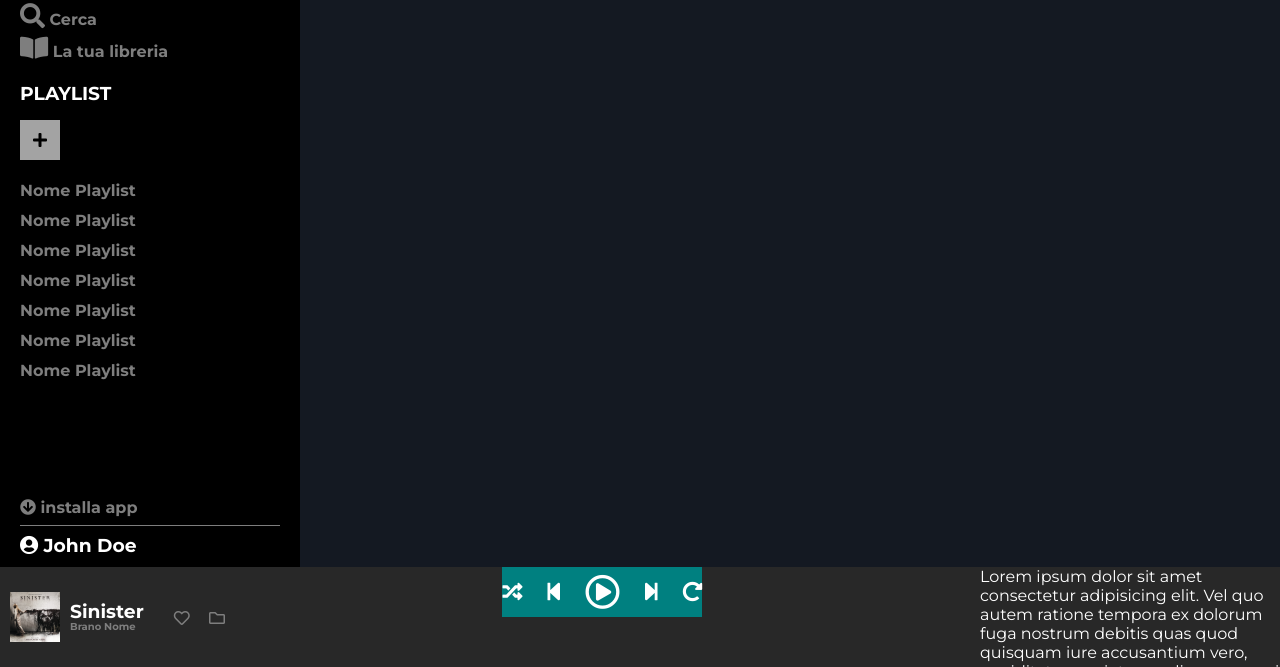
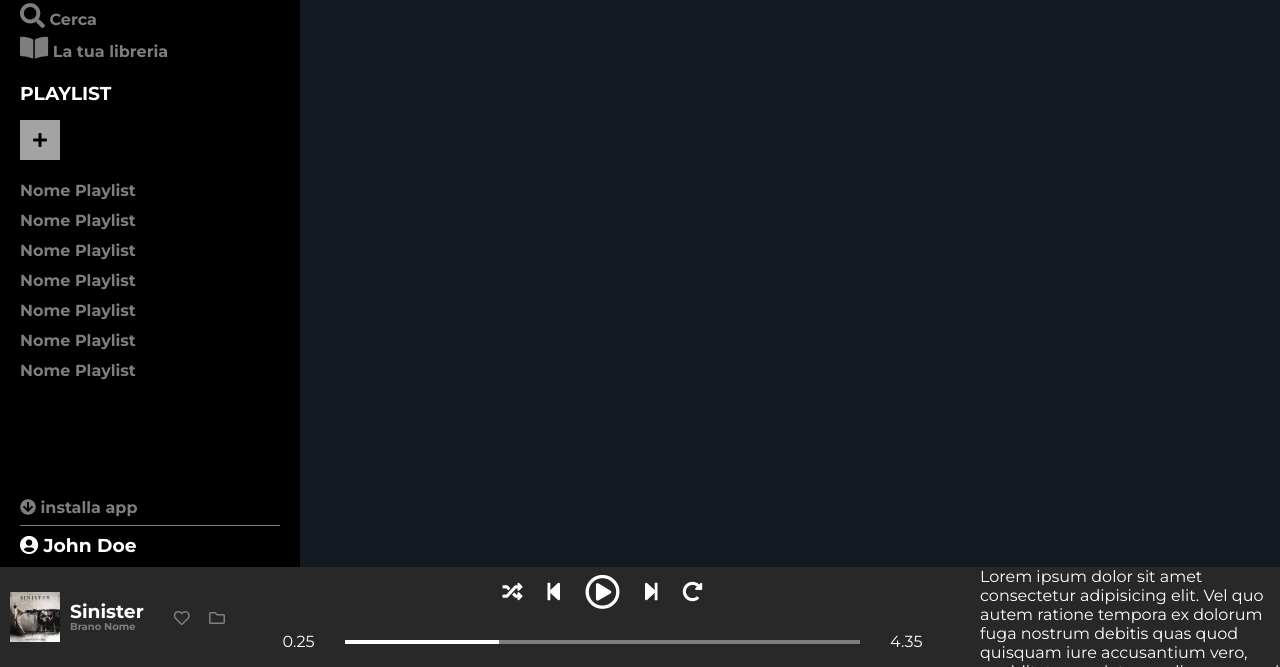
Before and after one commit to Bogghi/html-css-spotifyweb, a plain HTML site: page index.html in a window 1280 px wide. Shown: the part 133-800 px from the top of the page. Drawn offline with Linux system fonts and the light colour scheme.

Commit message:
added progression bar

```diff
--- a/css/style.css
+++ b/css/style.css
@@ -212,7 +212,7 @@ footer {
 }
 
 .first-row {
-    background-color: teal;
+    /* background-color: teal; */
 }
 
 .first-row i{
@@ -222,6 +222,33 @@ footer {
 
 i.bigger {
     font-size: 35px;
+}
+
+.second-row {
+    /* background-color: seagreen; */
+    display: flex;
+    justify-content: space-between;
+    line-height: 50px;
+}
+
+.second-row span {
+    margin: 0px 30px;
+}
+
+.progress-bar {
+    position: relative;
+    height: 4px;
+    margin: 23px 0px;
+    background-color: #7e7e7e;
+    width: 80%;
+}
+
+.white-bar {
+    position: absolute;
+    left: 0px;
+    width: 30%;
+    height: 4px;
+    background-color: white;
 }
 /* /song control */
 
--- a/index.html
+++ b/index.html
@@ -100,7 +100,11 @@
                         <i class="fas fa-redo-alt"></i>
                     </div>
                     <div class="second-row">
-
+                        <span>0.25</span>
+                        <div class="progress-bar">
+                            <div class="white-bar"></div>
+                        </div>
+                        <span>4.35</span>
                     </div>
                 </div>
             </div>
```
